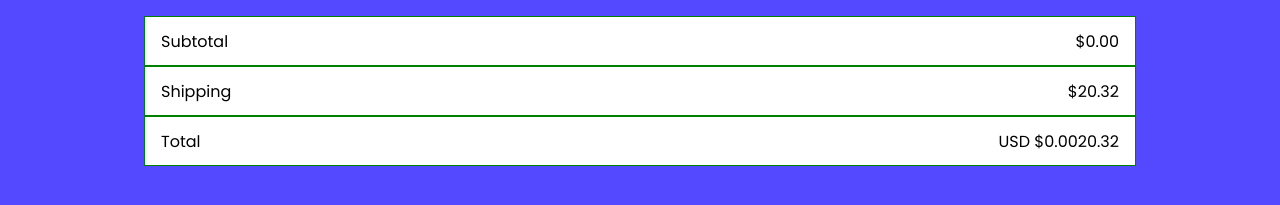
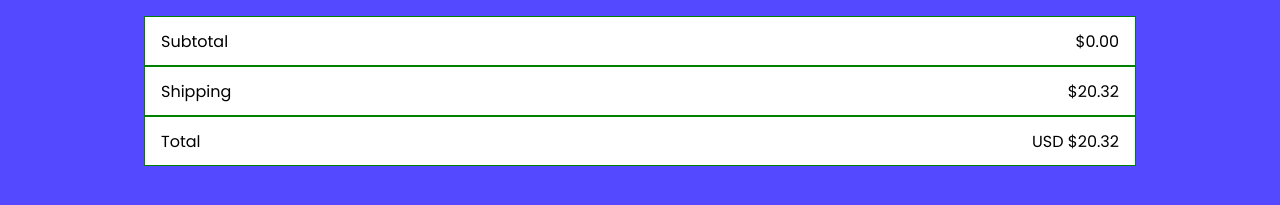
Before and after one commit to Adeoye-J/VBook, a React (Vite) app: page /checkout in a window 1280 px wide. Shown: the part 1182-1387 px from the top of the page. Built offline with nearby package versions, Linux system fonts and the light colour scheme.

Commit message:
all other changes and modification to things like search engine, checkout, etc

```diff
--- a/src/Components/CheckOut/CheckOut.jsx
+++ b/src/Components/CheckOut/CheckOut.jsx
@@ -104,7 +104,7 @@ const CheckOut = () => {
                         </div>
                         <div className="total-cost">
                             <p>Total</p>
-                            <p>USD ${(getTotalCost()).toFixed(2) + standard_cost.toFixed(2)}</p>
+                            <p>USD ${(getTotalCost() + standard_cost).toFixed(2)}</p>
                         </div>
                     </div>
                 </div>
```
